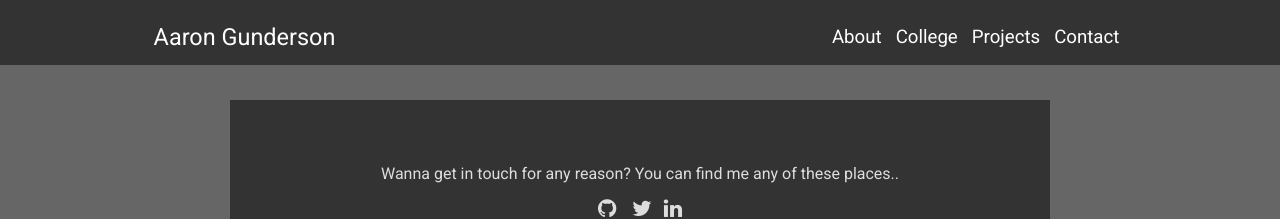
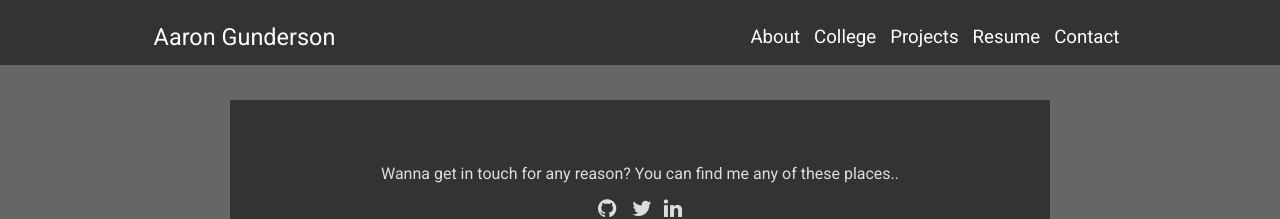
Before and after one commit to agundy/agundy.github.io, a Jekyll site: the page built from contact/index.html, in a window 1280 px wide. Shown: the top 219 px of the page. Built offline with Jekyll 4.4.1, drawn with Linux system fonts in a browser that asks for light colours; nearby versions of some CDN libraries.

Commit message:
Restored resume

```diff
--- a/_includes/header.html
+++ b/_includes/header.html
@@ -4,6 +4,7 @@
 		<li><a href="/about/">About</a></li>
 		<li><a href="/college/">College</a></li>
 		<li><a href="/projects/">Projects</a></li>
+		<li><a href="/assets/Resume.pdf">Resume</a></li>
 		<li>
 			<a href="/contact/">Contact</a>
 			<ul>
```
